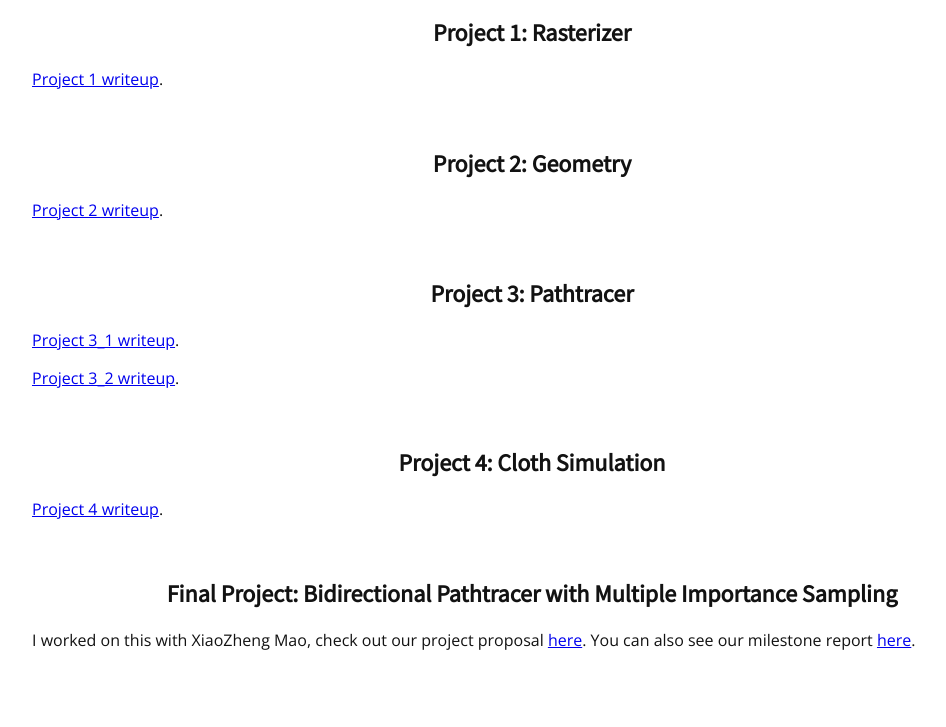
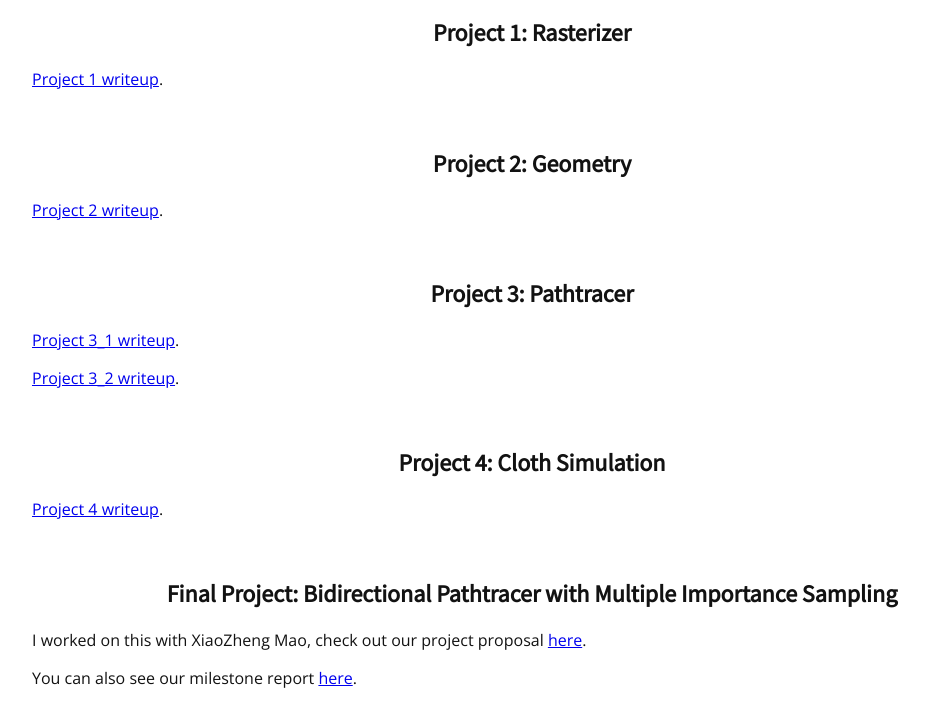
Before and after one commit to ianmars/ianmars.github.io, a plain HTML site: page index.html in a window 1280 px wide. Shown: the part 217-944 px from the top of the page, without its empty margins (108-1054 px from the left). Drawn offline with nearby package versions, Linux system fonts and the light colour scheme.

Commit message:
adding milestone report?

```diff
--- a/index.html
+++ b/index.html
@@ -39,5 +39,6 @@
 <p><a href="proj4.html">Project 4 writeup</a>.</p>
 <br>
 <h2 align="middle">Final Project: Bidirectional Pathtracer with Multiple Importance Sampling</h2>
-<p>I worked on this with XiaoZheng Mao, check out our project proposal <a href="proposal.html">here</a>. You can also see our milestone report <a href="milestone.html">here</a>.</p>
+<p>I worked on this with XiaoZheng Mao, check out our project proposal <a href="proposal.html">here</a>.</p>
+<p>You can also see our milestone report <a href="milestone.html">here</a>.</p>
 </body>
```
